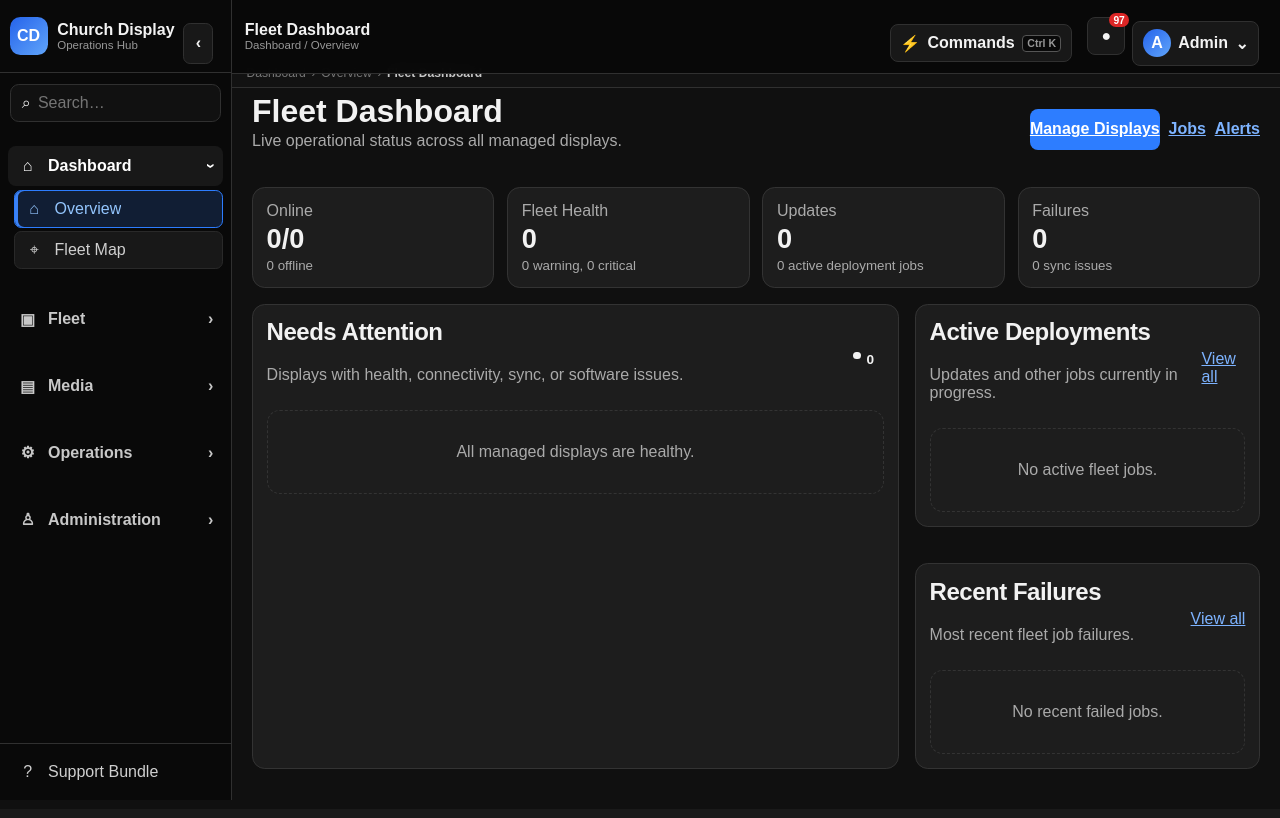
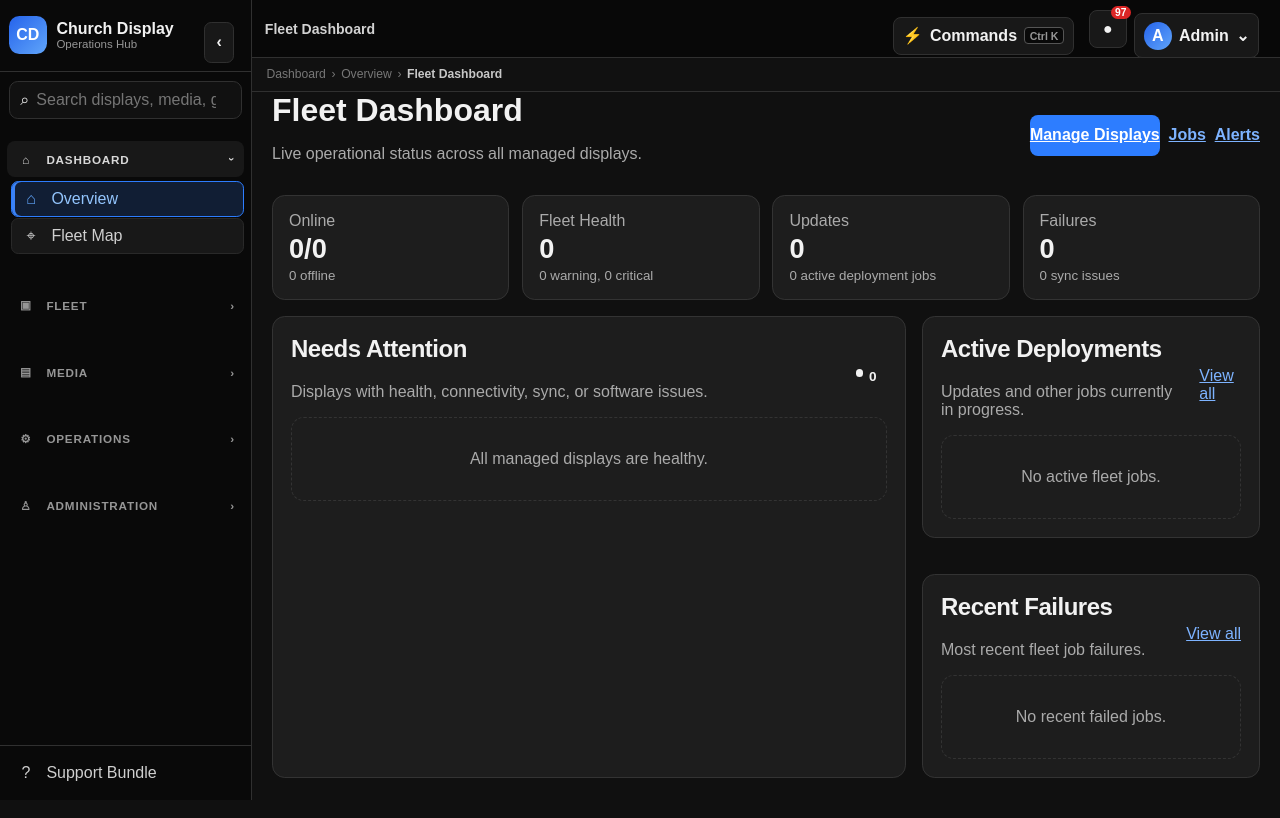
Before and after one commit to ericlsf/church-display-platform, a Flask app: page /fleet-dashboard in a window 1280 px wide. Run offline with Flask 3, Linux system fonts and the light colour scheme; the visitor is signed in with stand-in values (Sample User, id 1); data comes from the database, SQL or seed files in the repository; data that the repository does not hold is empty.

Commit message:
Replace layered navigation with single application shell

```diff
--- /dev/null
+++ b/hub/static/application-shell.js
@@ -0,0 +1,135 @@
+(() => {
+  const shell = document.querySelector("[data-app-shell]");
+  if (!shell) return;
+  const body = document.body;
+  const path = window.location.pathname.replace(/\/+$/, "") || "/";
+  const collapseKey = "church-display-shell-collapsed";
+  const routes = [
+    ["/fleet-dashboard","dashboard",["Dashboard","Overview"]], ["/fleet-map","dashboard",["Dashboard","Fleet Map"]],
+    ["/display/","fleet",["Fleet","Displays","Display Details"]], ["/displays","fleet",["Fleet","Displays"]],
+    ["/groups","fleet",["Fleet","Groups"]], ["/display-profiles","fleet",["Fleet","Profiles"]],
+    ["/content","media",["Media","Content Library"]], ["/media","media",["Media","Media"]],
+    ["/bulk-operations","operations",["Operations","Bulk Operations"]], ["/fleet-operations","operations",["Operations","Fleet Operations"]],
+    ["/jobs","operations",["Operations","Jobs"]], ["/alerts/rules","administration",["Administration","Alert Rules"]],
+    ["/alerts","operations",["Operations","Alert Center"]], ["/history","operations",["Operations","History"]],
+    ["/users","administration",["Administration","Users"]], ["/releases","administration",["Administration","Releases"]],
+    ["/system","administration",["Administration","System"]], ["/setup","administration",["Administration","Settings"]]
+  ];
+  const route = routes.find(([prefix]) => path === prefix || path.startsWith(`${prefix}/`) || (prefix.endsWith("/") && path.startsWith(prefix))) || ["/fleet-dashboard","dashboard",["Dashboard"]];
+
+  const removeLegacyChrome = () => {
+    document.querySelectorAll(".v7-shell,.v7-breadcrumbs,.v8-shell,.v8-breadcrumbs,[data-v7-shell],[data-v8-shell]").forEach((node) => node.remove());
+    Array.from(document.body.children).forEach((node) => {
+      if (node === shell || node.matches("script,style")) return;
+      if (node.matches("header,nav")) { node.remove(); return; }
+      const cls = String(node.className || "");
+      if (/legacy|top-nav|main-nav|site-header|app-header|global-header/i.test(cls)) node.remove();
+    });
+    document.querySelectorAll("header,nav").forEach((node) => {
+      if (node.closest("[data-app-shell]")) return;
+      const text = (node.textContent || "").replace(/\s+/g," ").trim();
+      if (text.includes("Fleet Operations") || text.includes("Operations Center") || text.includes("Display Profiles") || text.includes("Church Display")) node.remove();
+    });
+  };
+
+  const locateMain = () => {
+    for (const selector of ["main","[role='main']","#content",".main-content",".page-content",".content",".v8-main-content",".v7-main-content"]) {
+      const node = document.querySelector(selector);
+      if (node && !node.closest("[data-app-shell]")) {
+        node.classList.remove("v7-main-content","v8-main-content");
+        node.classList.add("app-main");
+        return node;
+      }
+    }
+    const node = Array.from(body.children).find((el) => el !== shell && !el.matches("script,style") && el.querySelector("h1,h2,section,form,table"));
+    if (node) node.classList.add("app-main");
+    return node || null;
+  };
+
+  const openSection = (name) => {
+    shell.querySelectorAll("[data-shell-section-links]").forEach((links) => links.hidden = links.dataset.shellSectionLinks !== name);
+    shell.querySelectorAll("[data-shell-section-toggle]").forEach((button) => {
+      const active = button.dataset.shellSectionToggle === name;
+      button.setAttribute("aria-expanded", active ? "true" : "false");
+      button.closest(".app-nav-section")?.classList.toggle("open", active);
+    });
+  };
+
+  const markRoute = () => shell.querySelectorAll("[data-shell-route]").forEach((link) => {
+    const target = (link.dataset.shellRoute || "").replace(/\/+$/, "");
+    link.classList.toggle("active", path === target || path.startsWith(`${target}/`));
+  });
+
+  const buildBreadcrumbs = (main) => {
+    const container = shell.querySelector("[data-shell-breadcrumbs]");
+    const pageLabel = shell.querySelector("[data-shell-page-label]");
+    const labels = [...route[2]];
+    const heading = main?.querySelector("h1") || document.querySelector("h1:not([data-app-shell] h1)");
+    const headingText = heading?.textContent?.trim() || "";
+    if (headingText && labels.at(-1) !== headingText) labels.push(headingText);
+    if (pageLabel) pageLabel.textContent = headingText || labels.at(-1) || "";
+    if (container) container.innerHTML = labels.map((label,index) => `<span class="${index===labels.length-1?"current":""}">${label.replace(/[&<>"']/g,"")}</span>${index===labels.length-1?"":'<span class="separator">›</span>'}`).join("");
+  };
+
+  const setCollapsed = (collapsed) => {
+    body.classList.toggle("app-sidebar-collapsed", collapsed);
+    localStorage.setItem(collapseKey, collapsed ? "true" : "false");
+    const button = shell.querySelector("[data-shell-collapse]");
+    if (button) button.textContent = collapsed ? "›" : "‹";
+  };
+
+  const closeMobile = () => {
+    body.classList.remove("app-mobile-nav-open");
+    const scrim = shell.querySelector("[data-shell-mobile-scrim]");
+    if (scrim) scrim.hidden = true;
+  };
+
+  removeLegacyChrome();
+  const main = locateMain();
+  openSection(route[1]);
+  markRoute();
+  buildBreadcrumbs(main);
+  setCollapsed(localStorage.getItem(collapseKey) === "true");
+
+  shell.querySelectorAll("[data-shell-section-toggle]").forEach((button) => button.addEventListener("click", () => {
+    const name = button.dataset.shellSectionToggle;
+    const expanded = button.getAttribute("aria-expanded") === "true";
+    if (expanded) {
+      button.setAttribute("aria-expanded","false");
+      const links = shell.querySelector(`[data-shell-section-links="${name}"]`);
+      if (links) links.hidden = true;
+      button.closest(".app-nav-section")?.classList.remove("open");
+    } else openSection(name);
+  }));
+
+  shell.querySelector("[data-shell-collapse]")?.addEventListener("click", () => setCollapsed(!body.classList.contains("app-sidebar-collapsed")));
+  shell.querySelector("[data-shell-mobile-menu]")?.addEventListener("click", () => {
+    body.classList.toggle("app-mobile-nav-open");
+    const scrim = shell.querySelector("[data-shell-mobile-scrim]");
+    if (scrim) scrim.hidden = !body.classList.contains("app-mobile-nav-open");
+  });
+  shell.querySelector("[data-shell-mobile-scrim]")?.addEventListener("click", closeMobile);
+  shell.querySelectorAll("a").forEach((link) => link.addEventListener("click", closeMobile));
+
+  const userToggle = shell.querySelector("[data-shell-user-toggle]");
+  const userMenu = shell.querySelector("[data-shell-user-menu]");
+  userToggle?.addEventListener("click", (event) => { event.stopPropagation(); userMenu.hidden = !userMenu.hidden; userToggle.setAttribute("aria-expanded", userMenu.hidden ? "false" : "true"); });
+  document.addEventListener("click", (event) => { if (!event.target.closest(".app-user-menu") && userMenu) { userMenu.hidden = true; userToggle?.setAttribute("aria-expanded","false"); } });
+  shell.querySelector("[data-shell-command]")?.addEventListener("click", () => document.dispatchEvent(new KeyboardEvent("keydown", {key:"k",code:"KeyK",ctrlKey:true,bubbles:true})));
+
+  const loadCount = async () => {
+    const badge = shell.querySelector("[data-shell-notification-count]");
+    if (!badge) return;
+    try {
+      const response = await fetch("/notifications/summary", {credentials:"same-origin",cache:"no-store"});
+      if (!response.ok) return;
+      const data = await response.json();
+      const count = Number(data.unread ?? data.count ?? data.total ?? data.notifications ?? 0);
+      badge.hidden = count <= 0;
+      badge.textContent = count > 99 ? "99+" : String(count);
+    } catch (_) {}
+  };
+  loadCount();
+  window.setInterval(loadCount,30000);
+  new MutationObserver(removeLegacyChrome).observe(body,{childList:true,subtree:true});
+})();
--- a/hub/static/style.css
+++ b/hub/static/style.css
@@ -3307,3 +3307,150 @@ body.v8-sidebar-collapsed
     display: none;
   }
 }
+
+
+/* v8.0.1 breadcrumb layout fix */
+:root {
+  --v8-breadcrumb-height: 36px;
+}
+
+.v8-breadcrumbs {
+  display: flex !important;
+  align-items: center !important;
+  min-height: var(--v8-breadcrumb-height) !important;
+  height: var(--v8-breadcrumb-height) !important;
+  padding: 0 0.9rem !important;
+  overflow: visible !important;
+  line-height: 1.2 !important;
+  white-space: nowrap !important;
+}
+
+.v8-breadcrumbs span {
+  display: inline-flex !important;
+  align-items: center !important;
+  min-height: 1.2em !important;
+  line-height: 1.2 !important;
+  overflow: visible !important;
+}
+
+.v8-breadcrumbs .separator {
+  flex: 0 0 auto;
+  opacity: 0.55;
+}
+
+.v8-breadcrumbs .current {
+  flex: 0 1 auto;
+  min-width: 0;
+  overflow: hidden !important;
+  text-overflow: ellipsis;
+  white-space: nowrap;
+}
+
+/* Ensure the page begins below the corrected breadcrumb row. */
+.v8-main-content {
+  padding-top:
+    calc(
+      var(--v8-topbar-height)
+      + var(--v8-breadcrumb-height)
+    ) !important;
+}
+
+/* Override any inherited breadcrumb height or clipping rules. */
+body .v8-breadcrumbs {
+  max-height: none !important;
+  clip: auto !important;
+  clip-path: none !important;
+}
+
+/* v8.1.0 layout refinement */
+:root{
+  --v8-sidebar-width:252px;
+  --v8-sidebar-collapsed-width:66px;
+  --v8-topbar-height:58px;
+  --v8-breadcrumb-height:34px
+}
+.v8-sidebar{width:var(--v8-sidebar-width)!important}
+.v8-brand{padding:.5rem .55rem!important}
+.v8-nav{padding-inline:.45rem!important}
+.v8-nav-group{margin-bottom:.55rem!important}
+.v8-nav-group-label{
+  min-height:36px!important;padding:.38rem .55rem!important;
+  color:#969696!important;font-size:.73rem!important;font-weight:800!important;
+  letter-spacing:.07em!important;text-transform:uppercase!important
+}
+.v8-nav-group.open>.v8-nav-group-label{color:#d8d8d8!important}
+.v8-nav-group-links{gap:.1rem!important;padding:.2rem 0 .15rem .25rem!important}
+.v8-nav-group-links a,.v8-sidebar-footer a{min-height:36px!important;padding:.38rem .55rem!important}
+.v8-nav-group-links a .v8-nav-icon{color:#8b8b8b}
+.v8-nav-group-links a.active .v8-nav-icon{color:#60a5fa}
+.v8-sidebar-search{margin:.55rem!important}
+.v8-sidebar-search input::placeholder{color:#7e7e7e}
+.v8-topbar{
+  left:var(--v8-sidebar-width)!important;top:0!important;bottom:auto!important;
+  height:var(--v8-topbar-height)!important;min-height:var(--v8-topbar-height)!important;
+  padding:.4rem .8rem!important
+}
+.v8-page-context{display:flex!important;align-items:center!important;min-width:0;flex:1}
+.v8-topbar-page-label{
+  color:#d2d2d2;font-size:.88rem;font-weight:650;overflow:hidden;
+  text-overflow:ellipsis;white-space:nowrap
+}
+.v8-command-button{min-width:auto!important;padding-inline:.55rem!important}
+.v8-command-button>span{font-size:.86rem}
+.v8-user-menu>button{padding-inline:.5rem!important}
+.v8-breadcrumbs{
+  top:var(--v8-topbar-height)!important;bottom:auto!important;
+  left:var(--v8-sidebar-width)!important;z-index:1995!important;
+  display:flex!important;align-items:center!important;
+  height:var(--v8-breadcrumb-height)!important;min-height:var(--v8-breadcrumb-height)!important;
+  max-height:var(--v8-breadcrumb-height)!important;padding:0 .9rem!important;
+  overflow:hidden!important;line-height:1!important;background:#111!important
+}
+.v8-breadcrumbs span{
+  display:inline-flex!important;align-items:center!important;height:auto!important;
+  min-height:0!important;line-height:1.1!important
+}
+.v8-main-content{
+  margin-left:var(--v8-sidebar-width)!important;
+  padding-top:calc(var(--v8-topbar-height) + var(--v8-breadcrumb-height))!important
+}
+.v8-main-content .page-header-row,.v8-main-content .fleet-dashboard-header{padding-block:.15rem!important}
+.v8-main-content .page-header-row h1,.v8-main-content .fleet-dashboard-header h1{
+  margin:0 0 .15rem!important;font-size:clamp(1.5rem,2vw,2rem)
+}
+.v8-main-content .page-header-row p,.v8-main-content .fleet-dashboard-header p{
+  margin:0!important;line-height:1.35
+}
+.v8-main-content .section,.v8-main-content .summary-card,.v8-main-content .fleet-metric-card{
+  padding:.8rem!important;border-radius:.7rem!important
+}
+.v8-main-content .section h2{margin-top:0!important;margin-bottom:.55rem!important}
+.v8-main-content .section-heading-row{margin-bottom:.55rem!important}
+.v8-main-content button,.v8-main-content .button,.v8-main-content input[type="submit"]{
+  min-height:36px;padding:.42rem .72rem
+}
+.v81-display-row{
+  display:grid!important;grid-template-columns:auto minmax(0,1fr);
+  align-items:center!important;gap:.7rem!important;min-height:48px;
+  padding:.5rem .6rem;border:1px solid transparent;border-radius:.5rem
+}
+.v81-display-row:hover{border-color:#343434;background:rgba(255,255,255,.025)}
+.v81-display-row input[type="checkbox"]{
+  width:1rem!important;height:1rem!important;min-width:1rem!important;max-width:1rem!important
+}
+.v81-display-row-copy{display:grid;min-width:0}
+.v81-display-row-copy strong,.v81-display-row-copy small{
+  overflow:hidden;text-overflow:ellipsis;white-space:nowrap
+}
+.v81-display-row-copy small{margin-top:.1rem;color:#8f8f8f;font-size:.78rem}
+body.v8-sidebar-collapsed .v8-topbar,body.v8-sidebar-collapsed .v8-breadcrumbs{
+  left:var(--v8-sidebar-collapsed-width)!important
+}
+body.v8-sidebar-collapsed .v8-main-content{
+  margin-left:var(--v8-sidebar-collapsed-width)!important
+}
+@media(max-width:980px){
+  .v8-sidebar{width:min(278px,88vw)!important}
+  .v8-topbar,.v8-breadcrumbs{left:0!important}
+  .v8-main-content{margin-left:0!important}
+}
--- /dev/null
+++ b/hub/templates/application_shell.html
@@ -0,0 +1,52 @@
+<div class="app-shell" data-app-shell>
+  <aside class="app-sidebar" aria-label="Primary navigation">
+    <div class="app-brand">
+      <a href="/fleet-dashboard">
+        <span class="app-brand-mark">CD</span>
+        <span class="app-brand-copy"><strong>Church Display</strong><small>Operations Hub</small></span>
+      </a>
+      <button type="button" data-shell-collapse aria-label="Collapse navigation" title="Collapse navigation">‹</button>
+    </div>
+    <form class="app-search" action="/search" method="GET">
+      <span aria-hidden="true">⌕</span>
+      <input type="search" name="q" placeholder="Search displays, media, groups…" autocomplete="off">
+    </form>
+    <nav class="app-navigation">
+      {% set sections = [
+        ("dashboard", "⌂", "Dashboard", [("/fleet-dashboard", "⌂", "Overview"), ("/fleet-map", "⌖", "Fleet Map")]),
+        ("fleet", "▣", "Fleet", [("/displays", "▣", "Displays"), ("/groups", "◫", "Groups"), ("/display-profiles", "◧", "Profiles")]),
+        ("media", "▤", "Media", [("/content", "▤", "Content Library"), ("/media", "▥", "Media")]),
+        ("operations", "⚙", "Operations", [("/bulk-operations/", "⇉", "Bulk Operations"), ("/fleet-operations", "⚙", "Fleet Operations"), ("/jobs", "☷", "Jobs"), ("/alerts/", "!", "Alert Center"), ("/history", "◷", "History")]),
+        ("administration", "♙", "Administration", [("/users", "♙", "Users"), ("/releases", "⬆", "Releases"), ("/system", "◉", "System"), ("/alerts/rules/", "≡", "Alert Rules"), ("/setup", "⚒", "Settings")])
+      ] %}
+      {% for section_id, section_icon, section_label, links in sections %}
+      <section class="app-nav-section" data-shell-section="{{ section_id }}">
+        <button type="button" class="app-nav-section-toggle" data-shell-section-toggle="{{ section_id }}" aria-expanded="false">
+          <span><span class="app-nav-icon">{{ section_icon }}</span><span class="app-nav-label">{{ section_label }}</span></span>
+          <span class="app-nav-chevron">›</span>
+        </button>
+        <div class="app-nav-links" data-shell-section-links="{{ section_id }}" hidden>
+          {% for href, icon, label in links %}
+          <a href="{{ href }}" data-shell-route="{{ href }}" title="{{ label }}"><span class="app-nav-icon">{{ icon }}</span><span class="app-nav-label">{{ label }}</span></a>
+          {% endfor %}
+        </div>
+      </section>
+      {% endfor %}
+    </nav>
+    <div class="app-sidebar-footer"><a href="/system/support" title="Support Bundle"><span class="app-nav-icon">?</span><span class="app-nav-label">Support Bundle</span></a></div>
+  </aside>
+  <header class="app-topbar">
+    <button type="button" class="app-mobile-menu" data-shell-mobile-menu aria-label="Open navigation">☰</button>
+    <div class="app-page-label" data-shell-page-label></div>
+    <div class="app-topbar-actions">
+      <button type="button" class="app-command-button" data-shell-command title="Open command palette">⚡ <span>Commands</span> <kbd>Ctrl K</kbd></button>
+      <a href="/notifications" class="app-notification-button" title="Notifications" aria-label="Notifications">●<span data-shell-notification-count hidden></span></a>
+      <div class="app-user-menu">
+        <button type="button" data-shell-user-toggle aria-expanded="false"><span class="app-user-avatar">A</span><span class="app-user-name">Admin</span><span>⌄</span></button>
+        <div data-shell-user-menu hidden><a href="/users">User Administration</a><a href="/alerts/rules/">Alert Rules</a><a href="/system">System</a><hr><a href="/logout">Sign Out</a></div>
+      </div>
+    </div>
+  </header>
+  <div class="app-breadcrumbs" data-shell-breadcrumbs></div>
+  <div class="app-mobile-scrim" data-shell-mobile-scrim hidden></div>
+</div>
--- a/hub/templates/base.html
+++ b/hub/templates/base.html
@@ -6,9 +6,13 @@
     <meta name="viewport" content="width=device-width, initial-scale=1">
     <link rel="stylesheet" href="/static/style.css">
 <link rel="stylesheet" href="/static/operator-polish.css">
+
+<link rel="stylesheet" href="/static/application-shell.css">
 </head>
 <body>
-{% include "navigation_shell.html" %}
+{% include "application_shell.html" %}
+
+
 
     <a class="skip-link" href="#main-content">Skip to main content</a>
     <header class="app-header">
@@ -216,9 +220,6 @@
 </script>
 <script src="/static/notifications.js"></script>
 
-<script src="/static/navigation-v7.js"></script>
-<script src="/static/navigation-v7.1.js"></script>
-
-<script src="/static/navigation-v8.js"></script>
+<script src="/static/application-shell.js"></script>
 </body>
 </html>
```
Also changed, not shown: RELEASE_NOTES_v8.0.1.md (added, +15 -0 lines), RELEASE_NOTES_v8.1.0.md (added, +10 -0 lines), RELEASE_NOTES_v9.0.0.md (added, +9 -0 lines), hub/static/breadcrumb-v8.1.js (added, +52 -0 lines), hub/static/layout-v8.1.js (added, +72 -0 lines), scripts/apply-v8.0.1.py (added, +88 -0 lines), scripts/apply-v8.1.0.py (added, +35 -0 lines), scripts/apply-v9.0.0.py (added, +38 -0 lines), tests/test_application_shell_v900.py (added, +19 -0 lines), tests/test_breadcrumb_v801.py (added, +47 -0 lines), tests/test_layout_v810.py (added, +19 -0 lines), hub/static/application-shell.css (added), 3 other files.
